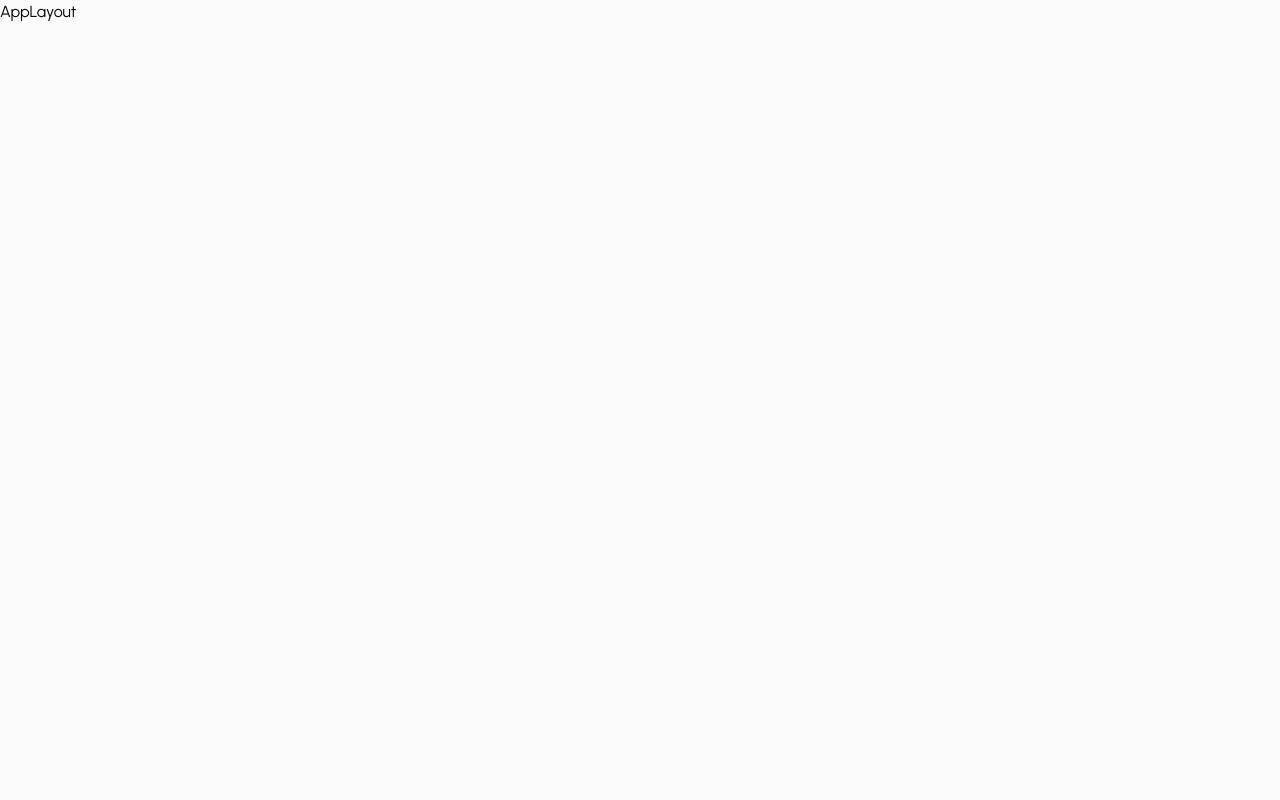
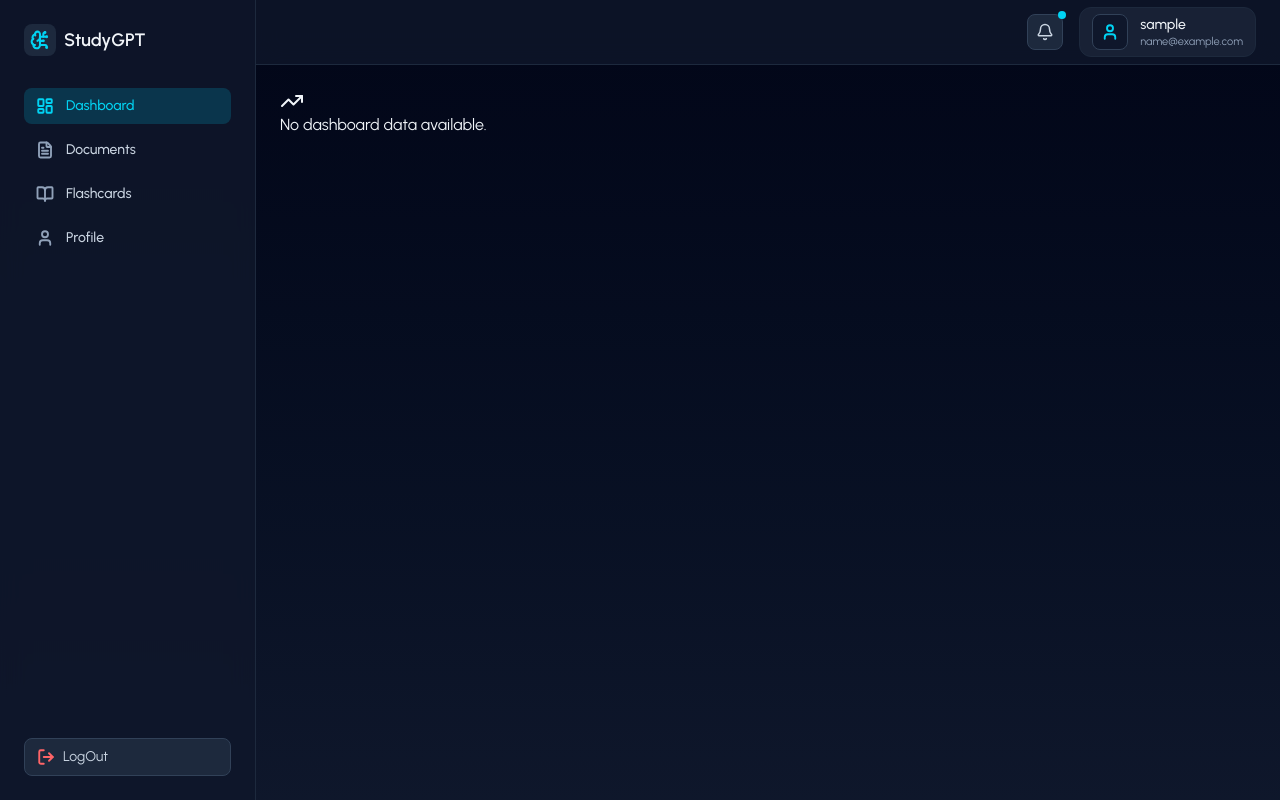
Before and after one commit to Swyam668/StudyGPT, a React (Vite) app in the folder frontend/StudyGPT/: page /dashboard in a window 1280 px wide. Built offline with nearby package versions, Linux system fonts and the light colour scheme; no server answers; sample sign-in values are in the browser's storage.

Commit message:
Completing App Layout, Header and Sidebar

```diff
--- a/frontend/StudyGPT/src/components/layout/AppLayout.jsx
+++ b/frontend/StudyGPT/src/components/layout/AppLayout.jsx
@@ -1,9 +1,43 @@
-import React from "react";
+import React, { useState } from 'react';
+import Sidebar from './Sidebar';
+import Header from './Header';
 
-const AppLayout = () => {
-    return (
-        <div>AppLayout</div>
-    )
+const AppLayout = ({ children }) => {
+
+  const [isSidebarOpen, setIsSidebarOpen] = useState(false)
+
+  const toggleSidebar = () => {
+    setIsSidebarOpen(!isSidebarOpen)
+  }
+
+  return (
+    <div className="flex min-h-screen bg-gradient-to-b from-slate-950 to-slate-900">
+
+      {/* Sidebar */}
+      <Sidebar isSidebarOpen={isSidebarOpen} toggleSidebar={toggleSidebar} />
+
+      {/* Main column */}
+      <div className="flex flex-1 flex-col overflow-hidden">
+
+        {/* Header */}
+        <Header toggleSidebar={toggleSidebar} />
+
+        {/* Main content */}
+        <main
+          className="
+            flex-1
+            overflow-y-auto
+            px-4 py-6
+            md:px-6
+            text-slate-100
+          "
+        >
+          {children}
+        </main>
+
+      </div>
+    </div>
+  )
 }
 
 export default AppLayout
--- /dev/null
+++ b/frontend/StudyGPT/src/components/layout/Header.jsx
@@ -0,0 +1,91 @@
+import React from 'react'
+import { useAuth } from '../../context/AuthContext';
+import { Bell, User, Menu } from 'lucide-react'
+
+const Header = ({ toggleSidebar }) => {
+
+  const { user } = useAuth();
+
+  return (
+    <header className="sticky top-0 z-40 border-b border-slate-800 bg-slate-900/80 backdrop-blur-md">
+      <div className="flex h-16 items-center justify-between px-4 md:px-6">
+
+        {/* Mobile Menu button */}
+        <button
+          onClick={toggleSidebar}
+          className="
+            flex items-center justify-center
+            rounded-lg border border-slate-700
+            bg-slate-800 p-2
+            text-slate-300
+            transition
+            hover:bg-slate-700
+            hover:text-cyan-400
+            focus:outline-none focus:ring-2 focus:ring-cyan-400/30
+            md:hidden
+          "
+          aria-label="Toggle sidebar"
+        >
+          <Menu size={22} />
+        </button>
+
+        {/* Spacer */}
+        <div className="flex-1" />
+
+        {/* Right section */}
+        <div className="flex items-center gap-4">
+
+          {/* Notifications */}
+          <button
+            className="
+              relative
+              flex h-9 w-9 items-center justify-center
+              rounded-lg border border-slate-700
+              bg-slate-800
+              text-slate-300
+              transition
+              hover:bg-slate-700
+              hover:text-cyan-400
+            "
+          >
+            <Bell size={18} strokeWidth={2} />
+            <span className="
+              absolute -top-1 -right-1
+              h-2 w-2 rounded-full
+              bg-cyan-400
+            " />
+          </button>
+
+          {/* User Profile */}
+          <div className="
+            flex items-center gap-3
+            rounded-xl border border-slate-800
+            bg-slate-800/70 px-3 py-1.5
+          ">
+            <div className="
+              flex h-9 w-9 items-center justify-center
+              rounded-lg
+              border border-slate-700
+              bg-slate-900
+              text-cyan-400
+            ">
+              <User size={18} strokeWidth={2.5} />
+            </div>
+
+            <div className="leading-tight">
+              <p className="text-sm font-medium text-slate-100">
+                {user?.username || 'User'}
+              </p>
+              <p className="text-[11px] text-slate-400">
+                {user?.email || 'user@example.com'}
+              </p>
+            </div>
+          </div>
+
+        </div>
+      </div>
+    </header>
+  )
+}
+
+export default Header
--- /dev/null
+++ b/frontend/StudyGPT/src/components/layout/Sidebar.jsx
@@ -0,0 +1,114 @@
+import React from 'react'
+import { NavLink, useNavigate } from 'react-router-dom';
+import { useAuth } from '../../context/AuthContext';
+import { LayoutDashboard, FileText, User, LogOut, BrainCircuit, BookOpen, X } from 'lucide-react';
+
+const Sidebar = ({ isSidebarOpen, toggleSidebar }) => {
+
+  const { logout } = useAuth()
+  const navigate = useNavigate();
+
+  const handleLogout = () => {
+    logout();
+    navigate('/login')
+  };
+
+  const navLinks = [
+    { to: '/dashboard', icon: LayoutDashboard, text: 'Dashboard' },
+    { to: '/documents', icon: FileText, text: 'Documents' },
+    { to: '/flashcards', icon: BookOpen, text: 'Flashcards' },
+    { to: '/profile', icon: User, text: 'Profile' },
+  ];
+
+  return (
+    <>
+      {/* Overlay for mobile */}
+      <div
+        className={`
+          fixed inset-0 z-30 bg-black/50 backdrop-blur-sm
+          transition-opacity duration-300
+          ${isSidebarOpen ? 'opacity-100 visible' : 'opacity-0 invisible'}
+          md:hidden
+        `}
+        onClick={toggleSidebar}
+        aria-hidden="true"
+      ></div>
+
+      {/* Sidebar */}
+      <aside
+        className={`
+          fixed inset-y-0 left-0 z-40 w-64
+          flex flex-col justify-between
+          bg-slate-900/90 border-r border-slate-800 backdrop-blur-md
+          p-6
+          transform transition-transform duration-300
+          ${isSidebarOpen ? 'translate-x-0' : '-translate-x-full'}
+          md:translate-x-0 md:static md:flex-shrink-0
+        `}
+      >
+
+        {/* Logo + Close (mobile) */}
+        <div className="flex items-center justify-between mb-8">
+          <div className="flex items-center gap-2">
+            <div className="flex h-8 w-8 items-center justify-center rounded-lg bg-slate-800 text-cyan-400">
+              <BrainCircuit size={20} strokeWidth={2.5} />
+            </div>
+            <h1 className="text-lg font-semibold text-slate-100">StudyGPT</h1>
+          </div>
+          <button
+            onClick={toggleSidebar}
+            className="md:hidden text-slate-400 hover:text-cyan-400 transition"
+          >
+            <X size={24} />
+          </button>
+        </div>
+
+        {/* Navigation Links */}
+        <nav className="flex-1 space-y-2">
+          {navLinks.map((link) => (
+            <NavLink
+            // useful for react in optimization (link.to is used as key) -- to identify which items in this list have changes, or added, or removed -- only for internal use, no external significance
+              key={link.to}
+              to={link.to}
+              onClick={toggleSidebar}
+              className={({ isActive }) =>
+                `flex items-center gap-3 rounded-lg px-3 py-2 text-sm font-medium transition
+                ${isActive ? 'bg-cyan-500/20 text-cyan-400' : 'text-slate-300 hover:bg-slate-800 hover:text-cyan-400'}`
+              }
+            >
+              {({ isActive }) => (
+                <>
+                  <link.icon
+                    size={18}
+                    strokeWidth={2.5}
+                    className={isActive ? 'text-cyan-400' : 'text-slate-400'}
+                  />
+                  {link.text}
+                </>
+              )}
+            </NavLink>
+          ))}
+        </nav>
+
+        {/* Logout Section */}
+        <div className="mt-6">
+          <button
+            onClick={handleLogout}
+            className="
+              flex w-full items-center gap-2 rounded-lg
+              border border-slate-700 bg-slate-800
+              px-3 py-2 text-sm text-slate-300
+              hover:bg-red-500/20 hover:text-red-400
+              transition
+            "
+          >
+            <LogOut size={18} strokeWidth={2.5} className="text-red-400" />
+            LogOut
+          </button>
+        </div>
+      </aside>
+    </>
+  )
+}
+
+export default Sidebar
--- a/frontend/StudyGPT/src/pages/Dashboard/DashboardPage.jsx
+++ b/frontend/StudyGPT/src/pages/Dashboard/DashboardPage.jsx
@@ -1,9 +1,78 @@
-import React from "react";
+import React, { useState, useEffect } from "react";
+import Spinner from '../../components/common/Spinner';
+import progressService from '../../services/progressService';
+import toast from 'react-hot-toast';
+import { FileText, BookOpen, BrainCircuit, TrendingUp, Clock } from 'lucide-react';
 
-const DocumentDetailPage = () => {
+
+const DashboardPage = () => {
+
+    const [dashboardData, setDashboardData] = useState(null);
+    const [loading, setLoading] = useState(true);
+
+    useEffect(() => {
+        const fetchDashboardData = async () => {
+            try {
+                const data = await progressService.getDashboardData();
+                console.log("Data__getDashboardData", data);
+
+                setDashboardData(data.data);
+            } catch (error) {
+                toast.error('Failed to fetch dashboard data.');
+                console.error(error);
+            } finally {
+                setLoading(false)
+            }
+        };
+
+        fetchDashboardData();
+    }, []);
+
+    if(loading) {
+        return <Spinner />;
+    }
+
+    if(!dashboardData || !dashboardData.overview){
+        return (
+            <div className="">
+                <div className="">
+                    <div className="">
+                        <TrendingUp className="" />
+                    </div>
+                    <p className="">No dashboard data available.</p>
+                </div>
+            </div>
+        );
+    }
+
+    const stats = [
+        {
+            label: 'Total Documents',
+            value: dashboardData.overview.totalDocuments,
+            icon: FileText,
+            gradient: '',
+            shadowColor: ''
+        },
+        {
+            label: 'Total Flashcards',
+            value: dashboardData.overview.totalFlashcards,
+            icon: BookOpen,
+            gradient: '',
+            shadowColor: ''
+        },
+        {
+            label: 'Total Quizzes',
+            value: dashboardData.overview.totalQuizzes,
+            icon: BrainCircuit,
+            gradient: '',
+            shadowColor: ''
+        }
+    ];
+
+
     return (
-        <div>DocumentDetailPage</div>
+        <div>DashboardPage</div>
     )
 }
 
-export default DocumentDetailPage;
+export default DashboardPage
```
